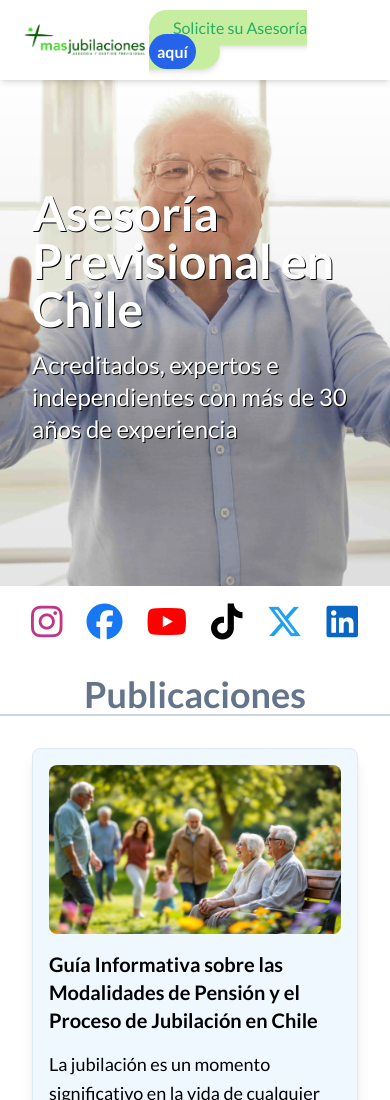
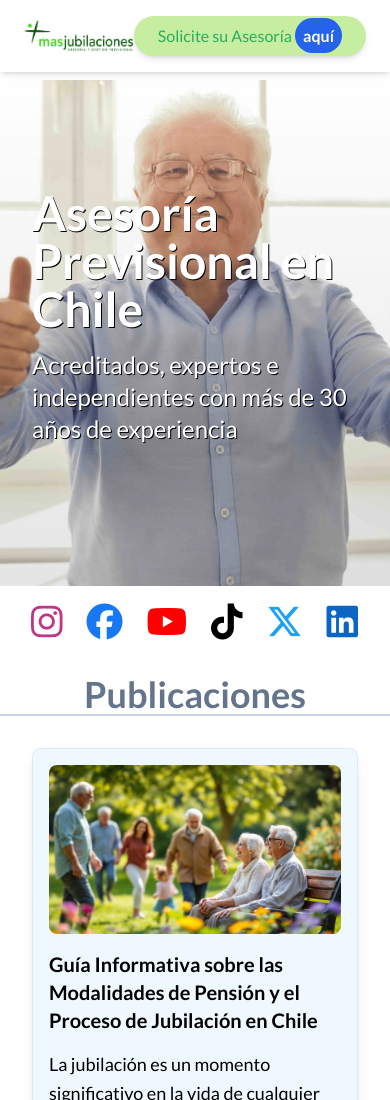
Before and after one commit to softwarebiobio/masjubilaciones.cl, an Eleventy site: page src/index.html in a window 390 px wide. Shown: the top 1100 px of the page. Built offline with nearby package versions, Linux system fonts and the light colour scheme; Eleventy itself is replaced by a stand-in of ours; files that its build step writes are made by us from their sources; files whose address does not match are found by name.

Commit message:
Update base styles and optimize CSS classes
Refactor HTML and CSS files to adjust import styles, container classes, and spacing utilities for better readability and responsiveness. Clean up redundant classes and streamline margins, paddings, and text styles for a more consistent design.

```diff
--- a/src/_includes/base.html
+++ b/src/_includes/base.html
@@ -17,7 +17,8 @@
 
     <style>
 
-@import url('https://fonts.googleapis.com/css2?family=Lato:ital,wght@0,100;0,300;0,400;0,700;0,900;1,100;1,300;1,400;1,700;1,900&display=swap');
+        @import url('https://fonts.googleapis.com/css2?family=Lato:ital,wght@0,100;0,300;0,400;0,700;0,900;1,100;1,300;1,400;1,700;1,900&display=swap');
+
         body {
             font-family: 'Lato', sans-serif !important;
         }
@@ -33,13 +34,13 @@
 <body class="bg-white dark:bg-gray-900 text-gray-900 dark:text-gray-100">
 
 <header class="bg-white backdrop-blur-lg  dark:bg-gray-800 text-gray-900 dark:text-gray-100 shadow-md fixed w-full z-50">
-    <div class="container mx-auto flex justify-between items-center py-4 px-6 ">
+    <div class="xl:container mx-auto flex justify-between items-center py-4 px-6 ">
         <div class="flex items-center">
             <a href="/#inicio"><img src="/images/logo.png" alt="Logo de Más Jubilaciones"
-                                 class="h-8 md:h-16 mr-3 rounded"></a>
+                                    class="h-8 md:h-16 mr-3 rounded"></a>
         </div>
         <nav aria-label="Menú principal">
-            <ul class="md:flex space-x-6 hidden">
+            <ul class="md:flex space-x-2 lg:space-x-6 hidden text-sm lg:text-xl">
                 <li><a href="/#inicio" class="hover:text-[#27AE60] dark:hover:text-[#2ECC71] transition duration-300"><i
                         class="fas fa-home" aria-hidden="true"></i> Inicio</a></li>
                 <li><a href="/#blog" class="hover:text-[#27AE60] dark:hover:text-[#2ECC71] transition duration-300"><i
@@ -54,15 +55,13 @@
                         class="fas fa-envelope" aria-hidden="true"></i> Contacto</a></li>
             </ul>
         </nav>
-        <div>
-            <a href="#contacto"
-               class="
-                hover:shadow-2xl
-                hover:text-white
-               bg-lime-green md:text-2xl text-primary-green px-6 py-2 rounded-full hover:bg-light-green transition duration-300 shadow-md">
-                Solicite su Asesoría <span class="bg-blue-600 text-white p-2 font-bold rounded-full">aquí</span>
-            </a>
-        </div>
+
+        <a href="#contacto"
+           class="text-nowrap hover:shadow-2xl hover:text-white bg-lime-green md:text-2xl text-primary-green px-6 py-2
+           rounded-full hover:bg-light-green transition duration-300 shadow-md">Solicite su Asesoría
+            <span class="bg-blue-600 text-white p-2 font-bold rounded-full">aquí</span>
+        </a>
+
     </div>
 </header>
 
```
Also changed, not shown: src/css/styles.css.
